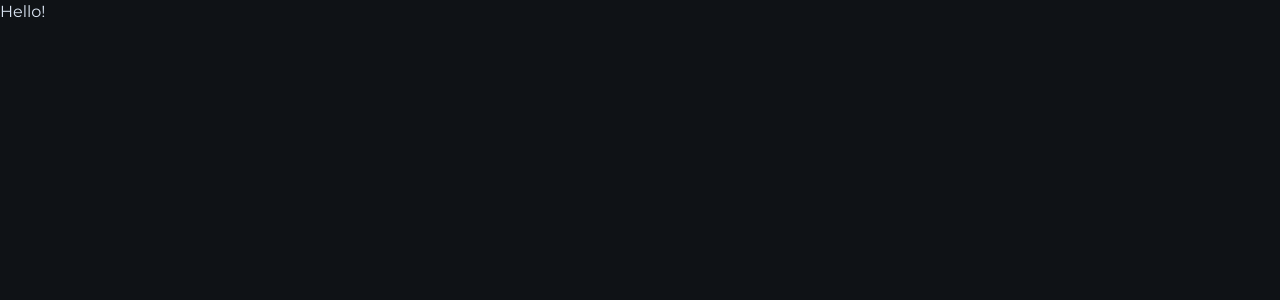
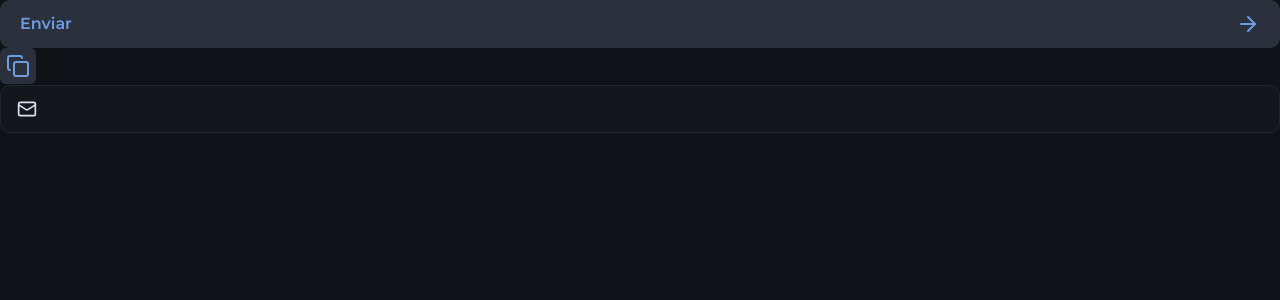
Before and after one commit to MichelleCordeiro/nlw-connect, a Next.js app: page / in a window 1280 px wide. Shown: the top 300 px of the page. Built offline with nearby package versions, Linux system fonts and the light colour scheme.

Commit message:
feat: add button, icon and input components

```diff
--- a/src/app/page.tsx
+++ b/src/app/page.tsx
@@ -1,7 +1,29 @@
+import { ArrowRight, Copy, Mail } from 'lucide-react'
+import { Button } from '@/components/button'
+import { IconButton } from '@/components/icon-button'
+import { InputField, InputIcon, InputRoot } from '@/components/input'
+
 export default function Home() {
   return (
     <main>
-      <div>Hello!</div>
+      <Button type='submit'>
+        Enviar
+        <ArrowRight />
+      </Button>
+
+      <IconButton>
+        <Copy />
+      </IconButton>
+
+      <div>
+        <InputRoot>
+          <InputIcon>
+            <Mail className='size-5' />
+          </InputIcon>
+
+          <InputField />
+        </InputRoot>
+      </div>
     </main>
   )
 }
--- /dev/null
+++ b/src/components/button.tsx
@@ -0,0 +1,12 @@
+import { ComponentProps } from 'react'
+
+interface ButtonProps extends ComponentProps<'button'> {}
+
+export function Button(props: ButtonProps) {
+  return (
+    <button
+      className='flex items-center justify-between px-5 h-12 bg-gray-500 text-blue font-semibold rounded-xl w-full cursor-pointer transition-colors duration-200 hover:bg-blue hover:text-gray-900'
+      {...props}
+    />
+  )
+}
--- /dev/null
+++ b/src/components/icon-button.tsx
@@ -0,0 +1,12 @@
+import { ComponentProps } from 'react'
+
+interface IconButtonProps extends ComponentProps<'button'> {}
+
+export function IconButton(props: IconButtonProps) {
+  return (
+    <button
+      className='p-1.5 bg-gray-500 text-blue rounded-md cursor-pointer transition-colors duration-200 hover:bg-blue hover:text-gray-900'
+      {...props}
+    />
+  )
+}
--- /dev/null
+++ b/src/components/input.tsx
@@ -0,0 +1,36 @@
+import { ComponentProps } from 'react'
+
+interface InputRootProps extends ComponentProps<'div'> {
+  error?: boolean
+}
+export function InputRoot({ error = false, ...props }: InputRootProps) {
+  return (
+    <div
+      data-error={error}
+      className='group flex items-center bg-gray-800 px-4 h-12 border border-gray-600 rounded-xl gap-2 focus-within:border-gray-100 data-[error=true]:border-danger'
+      {...props}
+    />
+  )
+}
+
+interface InputIconProps extends ComponentProps<'span'> {}
+
+export function InputIcon(props: InputIconProps) {
+  return (
+    <span
+      className='text-gray-400 group-focus-within:text-gray-100 group-[&:not(:has(input:placeholder-shown))]:text-gray-100 group-data-[error=true]:text-danger'
+      {...props}
+    />
+  )
+}
+
+interface InputFieldProps extends ComponentProps<'input'> {}
+
+export function InputField(props: InputFieldProps) {
+  return (
+    <input
+      className='flex-1 outline-0 placeholder-gray-400'
+      {...props}
+    />
+  )
+}
```
